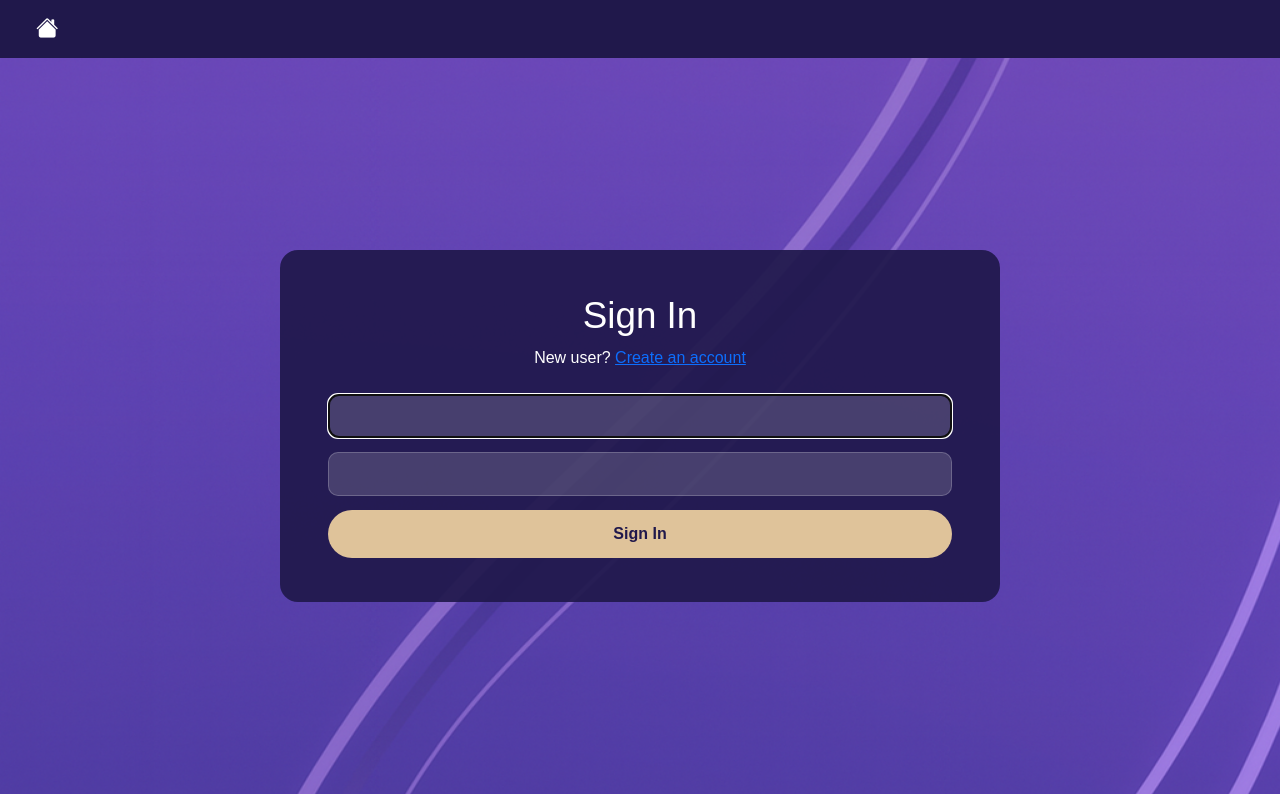
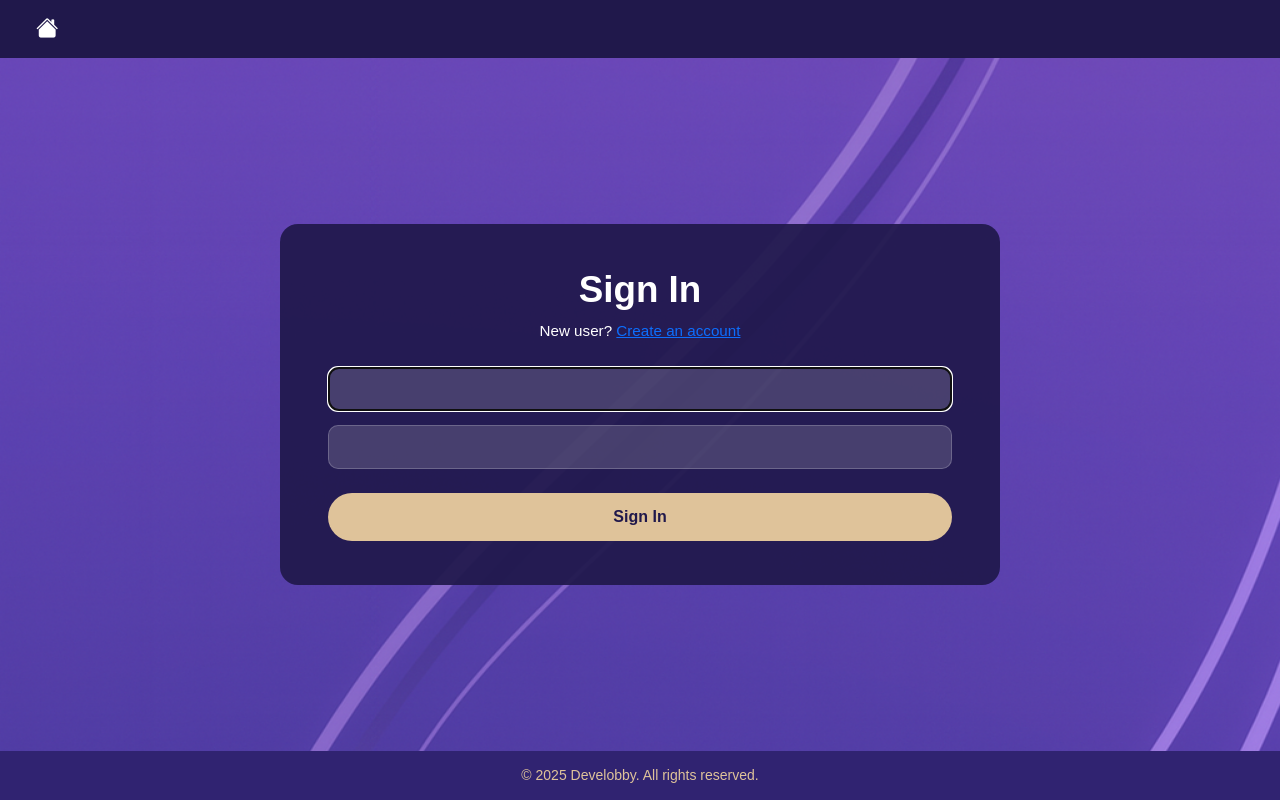
Before and after one commit to happylittlejester/Develobby, a Django app: page /login/ in a window 1280 px wide. Run offline with Django 5.2, Linux system fonts and the light colour scheme.

Commit message:
logowaie zmiany

```diff
--- a/myproject/myapp/static/css/login.css
+++ b/myproject/myapp/static/css/login.css
@@ -18,12 +18,15 @@ html, body {
   height: 100%;
 }
 
+/* ================== BODY LAYOUT ================== */
 body {
   color: var(--white);
-  background: transparent;
+  display: flex;
+  flex-direction: column;
+  background: linear-gradient(#281E5E, #3D2D8B);
 }
 
-/* NAVBAR */
+/* ================== NAVBAR ================== */
 .navbar-develobby {
   background-color: var(--dark-purple);
   padding: 12px 24px;
@@ -35,16 +38,18 @@ body {
   cursor: pointer;
 }
 
-/* BACKGROUND */
+/* ================== MAIN WRAPPER ================== */
+/* 🔑 TO JEST KLUCZ DO ZNIKNIĘCIA BIAŁEGO PASKA */
 .auth-bg {
-  min-height: calc(100vh - 64px);
+  flex: 1; /* wypycha stopkę na dół */
   display: flex;
   justify-content: center;
   align-items: center;
   background: url("../img/ChatGPT_Image_29_lis_2025_17_41_00.png") center/cover no-repeat;
+  padding: 40px 20px;
 }
 
-/* CARD */
+/* ================== CARD ================== */
 .auth-card {
   width: 100%;
   max-width: 720px;
@@ -53,19 +58,21 @@ body {
   padding: 44px 48px;
 }
 
-/* TITLE */
+/* ================== TITLE ================== */
 .auth-title {
   font-size: 2.3rem;
   text-align: center;
   margin-bottom: 8px;
+  font-weight: 700;
 }
 
 .auth-subtitle {
   text-align: center;
   margin-bottom: 24px;
+  font-size: 0.95rem;
 }
 
-/* INPUTS (Django) */
+/* ================== INPUTS ================== */
 .auth-card input {
   width: 100%;
   height: 44px;
@@ -77,7 +84,7 @@ body {
   color: white;
 }
 
-/* BUTTON */
+/* ================== BUTTON ================== */
 .auth-btn {
   width: 100%;
   background: var(--beige);
@@ -87,4 +94,18 @@ body {
   padding: 12px;
   font-weight: 700;
   cursor: pointer;
+  margin-top: 10px;
 }
+
+.auth-btn:hover {
+  opacity: 0.95;
+}
+
+/* ================== FOOTER ================== */
+.main-footer {
+  background-color: #302371;
+  color: #DFC39A;
+  text-align: center;
+  padding: 14px 30px;
+  font-size: 14px;
+}
--- a/myproject/myapp/templates/myapp/login.html
+++ b/myproject/myapp/templates/myapp/login.html
@@ -46,5 +46,10 @@
   </div>
 </main>
 
+<!-- FOOTER (KLUCZOWE) -->
+<footer class="main-footer">
+  © 2025 Develobby. All rights reserved.
+</footer>
+
 </body>
 </html>
```
Also changed, not shown: myproject/db.sqlite3.
